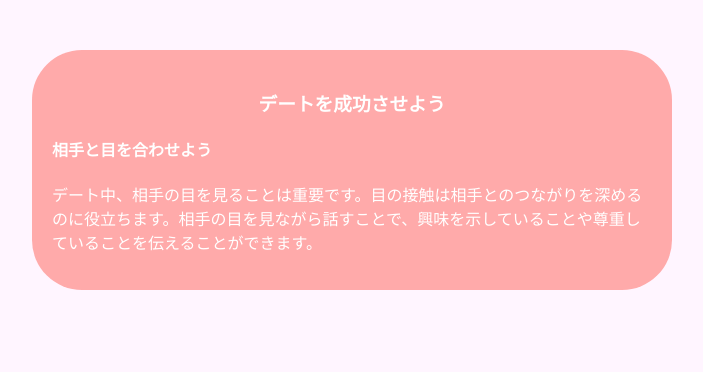
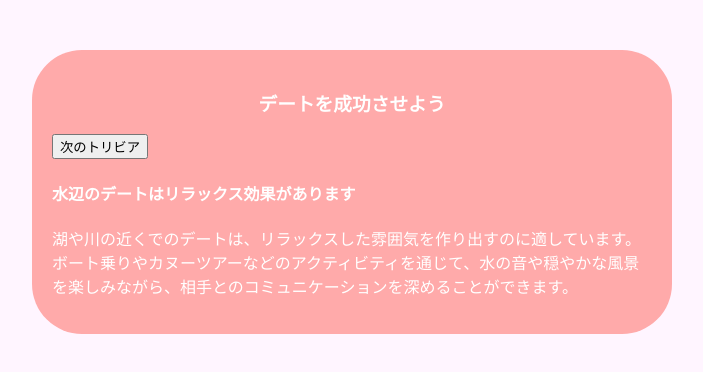
Before and after one commit to yoshiyoshiharu/ai-dating-proposer, a Next.js app in the folder frontend/: page /components/Trivia in a window 1280 px wide. Shown: the top 372 px of the page, without its empty margins (288-991 px from the left). Built offline with nearby package versions, Linux system fonts and the light colour scheme.

Commit message:
トリビアの切り替え

```diff
--- a/frontend/consts/trivias.ts
+++ b/frontend/consts/trivias.ts
@@ -1,7 +1,9 @@
-export const TRIVIAS = [
+import { Trivia } from '../entity/trivia';
+
+export const TRIVIAS: Trivia[] = [
   {
     title: '相手と目を合わせよう',
-    desciption: 'デート中、相手の目を見ることは重要です。目の接触は相手とのつながりを深めるのに役立ちます。相手の目を見ながら話すことで、興味を示していることや尊重していることを伝えることができます。',
+    description: 'デート中、相手の目を見ることは重要です。目の接触は相手とのつながりを深めるのに役立ちます。相手の目を見ながら話すことで、興味を示していることや尊重していることを伝えることができます。',
   },
   {
     title: '相手に対して興味を持ちましょう',
--- /dev/null
+++ b/frontend/entity/trivia.ts
@@ -0,0 +1,4 @@
+export type Trivia = {
+  title: string;
+  description: string;
+}
--- a/frontend/pages/components/Trivia.tsx
+++ b/frontend/pages/components/Trivia.tsx
@@ -1,11 +1,32 @@
+import { useEffect, useState } from "react"
+import { Trivia } from "../../entity/trivia"
+import { TRIVIAS } from "../../consts/trivias"
+
 export default function Trivia () {
+  const [triviaIndex, setTriviaIndex] = useState<number>(0)
+  const [trivia, setTrivia] = useState<Trivia>()
+
+  const fetchTrivia = () => {
+    const randomIndex = Math.floor(Math.random() * TRIVIAS.length)
+    const randomeTrivia = TRIVIAS[randomIndex]
+    setTrivia(randomeTrivia)
+  }
+
+  useEffect(() => {
+    fetchTrivia()
+  }, [])
+
   return (
     <>
-      <div className='trivia'>
-        <h3 className='trivia-header'>デートを成功させよう</h3>
-        <h4 className='trivia-title'>相手と目を合わせよう</h4>
-        <p className='tirivia-detail'>デート中、相手の目を見ることは重要です。目の接触は相手とのつながりを深めるのに役立ちます。相手の目を見ながら話すことで、興味を示していることや尊重していることを伝えることができます。</p>
-      </div>
+      {
+        trivia &&
+        <div className='trivia'>
+          <h3 className='trivia-header'>デートを成功させよう</h3>
+          <button onClick={fetchTrivia}>次のトリビア</button>
+          <h4 className='trivia-title'>{trivia.title}</h4>
+          <p className='tirivia-detail'>{trivia.description}</p>
+        </div>
+      }
       <style jsx>{`
         .trivia {
           width: 50%;
```
